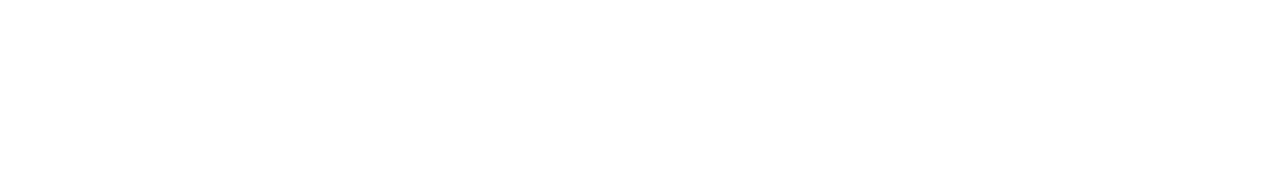
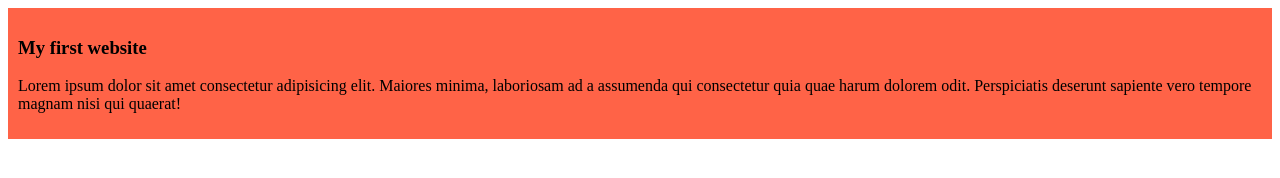
Before and after one commit to Shiyam516/my-simple-website, a plain HTML site: page index.html in a window 1280 px wide. Drawn offline with Linux system fonts and the light colour scheme.

Commit message:
added the first blog

```diff
--- a/index.html
+++ b/index.html
@@ -4,8 +4,12 @@
     <meta charset="UTF-8">
     <meta name="viewport" content="width=device-width, initial-scale=1.0">
     <title>My Simple Website</title>
+    <link rel="stylesheet" href="styles/blog.css">
 </head>
 <body>
-
+    <div>
+        <h3>My first website</h3>
+        <p>Lorem ipsum dolor sit amet consectetur adipisicing elit. Maiores minima, laboriosam ad a assumenda qui consectetur quia quae harum dolorem odit. Perspiciatis deserunt sapiente vero tempore magnam nisi qui quaerat!</p>
+    </div>
 </body>
 </html>
--- /dev/null
+++ b/styles/blog.css
@@ -0,0 +1,4 @@
+div{
+    background-color: tomato;
+    padding: 10px;
+}
```
